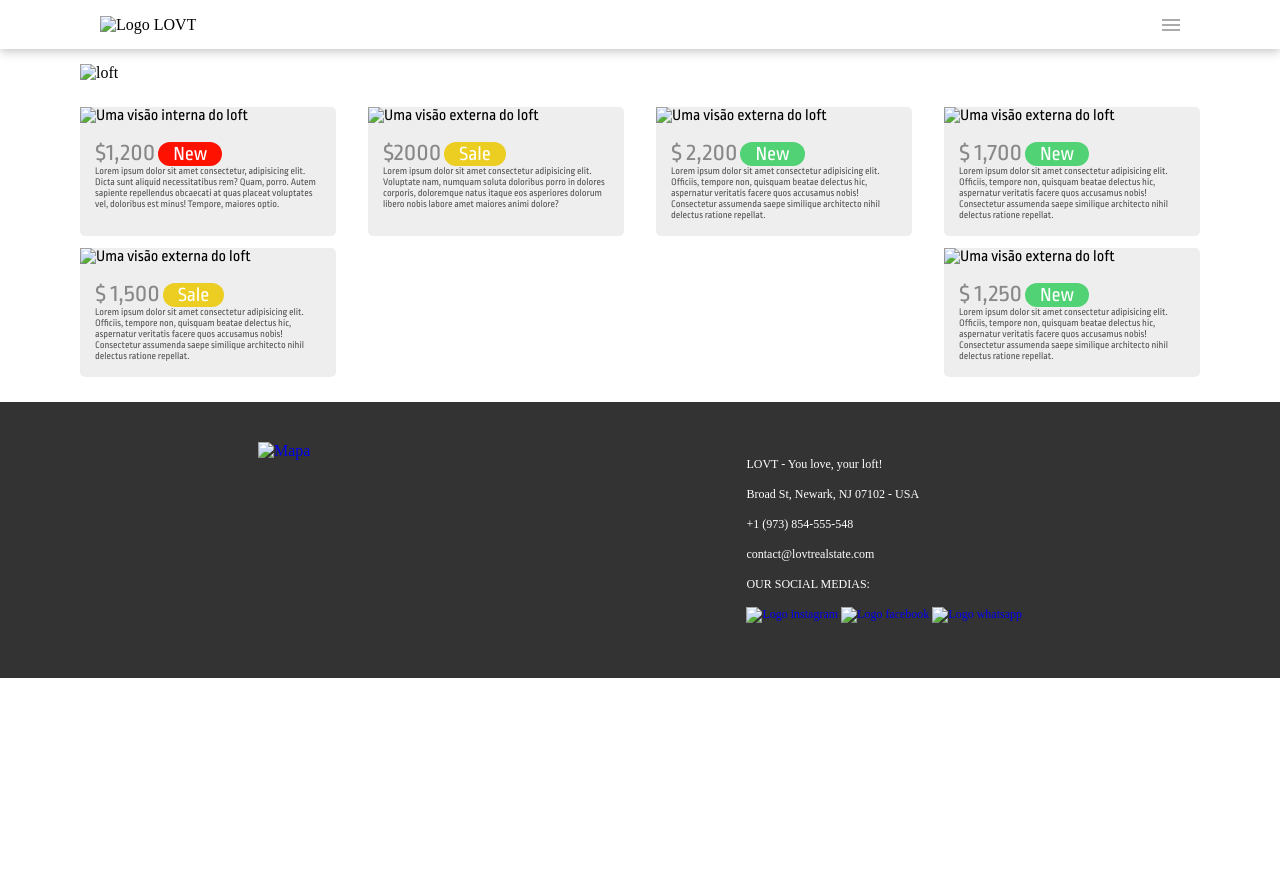
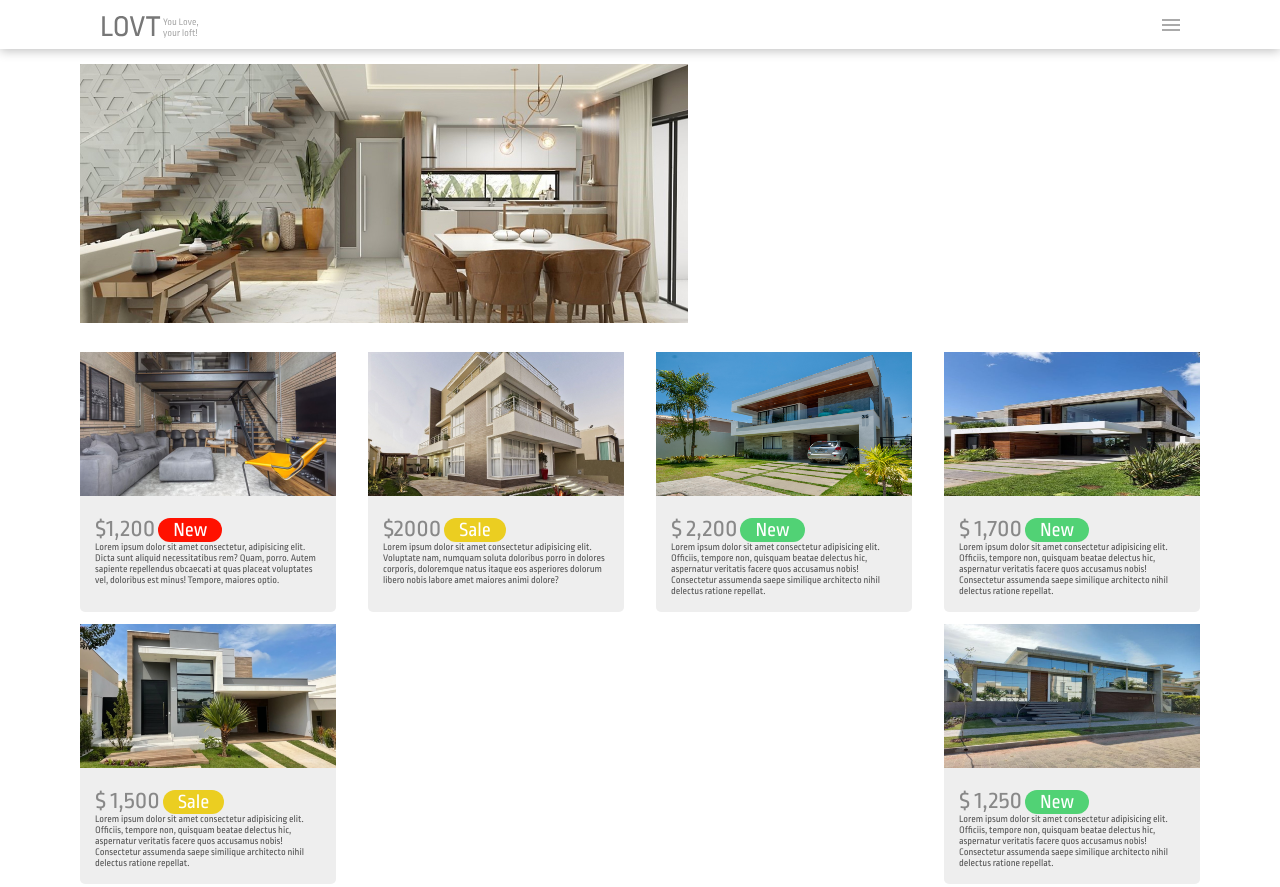
Before and after one commit to Mauriele/myWebPage, a plain HTML site: page index.html in a window 1280 px wide. Shown: the top 887 px of the page. Before the commit the page ends 800 px from the top, so only its background shows below. Drawn offline with Linux system fonts and the light colour scheme.

Commit message:
Criando minha página web

```diff
--- a/index.html
+++ b/index.html
@@ -13,7 +13,7 @@
 
     <header>
      <div>
-        <img src="../img2/logo.svg" alt="Logo LOVT">
+        <img src="./img/logo.svg" alt="Logo LOVT">
 
      <div class="bars">
      <div></div>
@@ -25,15 +25,15 @@
     <main>
         <section id="home">
             <picture>
-                <source srcset="../img2/background_mobile.jpg" media="(max-width: 768px)">
-                <img src="../img2/background.jpg" alt="loft">
+                <source srcset="./img/background_mobile.jpg" media="(max-width: 768px)">
+                <img src="./img/background.jpg" alt="loft">
             </picture>
 
         </section>
 
         <section id="prices">
             <div class="card">
-            <img src="../img2/card_1.png" alt="Uma visão interna do loft">
+            <img src="./img/card_1.png" alt="Uma visão interna do loft">
         <div class="container">
         <div class="card-header">
             <span class="price">$1,200</span>
@@ -48,7 +48,7 @@
         </div>
 
         <div class="card">
-            <img src="../img2/card_2.png" alt="Uma visão externa do loft">
+            <img src="./img/card_2.png" alt="Uma visão externa do loft">
         <div class="container">
          <div class="card-header">
              <span class="price">$2000</span>
@@ -63,7 +63,7 @@
         </div>
         </div>
         <div class="card">
-            <img src="../img2/card_3.png" alt="Uma visão externa do loft">
+            <img src="./img/card_3.png" alt="Uma visão externa do loft">
                  <div class="container">
                  <div class="card-header">
                 <span class="price">$ 2,200</span>
@@ -78,7 +78,7 @@ similique architecto nihil delectus ratione repellat.
 </div>
 
 <div class="card">
-    <img src="../img2/card_4.png" alt="Uma visão externa do loft">
+    <img src="./img/card_4.png" alt="Uma visão externa do loft">
 <div class="container">
 <div class="card-header">
 <span class="price">$ 1,700</span>
@@ -94,7 +94,7 @@ similique architecto nihil delectus ratione repellat.
 
 
 <div class="card">
-    <img src="../img2/card_5.png" alt="Uma visão externa do loft">
+    <img src="./img/card_5.png" alt="Uma visão externa do loft">
     <div class="container">
     <div class="card-header">
     <span class="price">$ 1,500</span>
@@ -109,7 +109,7 @@ similique architecto nihil delectus ratione repellat.
     </div>
 
     <div class="card">
-        <img src="../img2/card_6.png" alt="Uma visão externa do loft">
+        <img src="./img/card_6.png" alt="Uma visão externa do loft">
         <div class="container">
         <div class="card-header">
         <span class="price">$ 1,250</span>
@@ -131,7 +131,7 @@ similique architecto nihil delectus ratione repellat.
     <footer>
         <a
 href="https://www.google.com.br/maps/place/Broad+St,+Newark,+NJ+07102,+EUA/@40.7351466,-74.1746433,838m/data=!3m2!1e3!4b1!4m5!3m4!1s0x89c2537ef2f65843:0x386539ca4e19619b!8m2!3d40.7351426!4d-74.1724493">
-<img src="../img2/map.jpg" alt="Mapa">
+<img src="./img/map.jpg" alt="Mapa">
 </a>
 
 <ul>
@@ -142,9 +142,9 @@ href="https://www.google.com.br/maps/place/Broad+St,+Newark,+NJ+07102,+EUA/@40.7
 
 <li>OUR SOCIAL MEDIAS:</li>
 <li>
-<a href="https://www.instagram.com/"><img src="../img2/instagram.png" alt="Logo instagram"></a>
-<a href="https://pt-br.facebook.com/"><img src="../img2/facebook.png" alt="Logo facebook"></a>
-<a href="https://wa.me/01973854555548"><img src="../img2/whatsapp.png" alt="Logo whatsapp"></a>
+<a href="https://www.instagram.com/"><img src="./img/instagram.png" alt="Logo instagram"></a>
+<a href="https://pt-br.facebook.com/"><img src="./img/facebook.png" alt="Logo facebook"></a>
+<a href="https://wa.me/01973854555548"><img src="./img/whatsapp.png" alt="Logo whatsapp"></a>
 </li>
 </ul>
 
```
